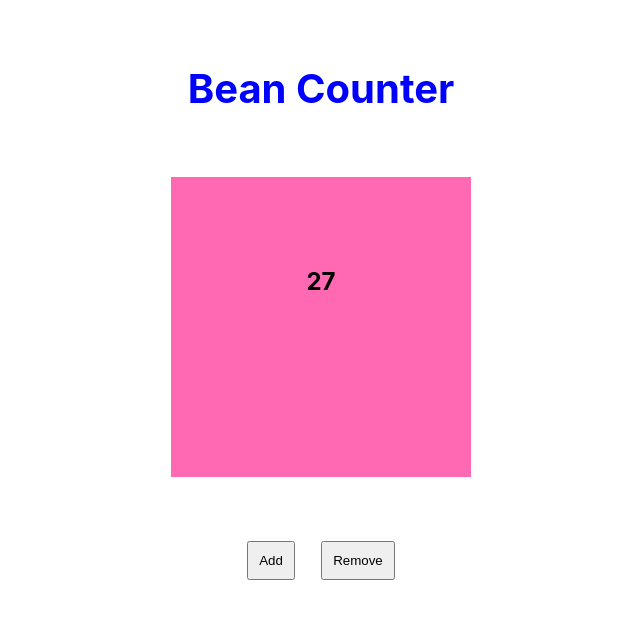
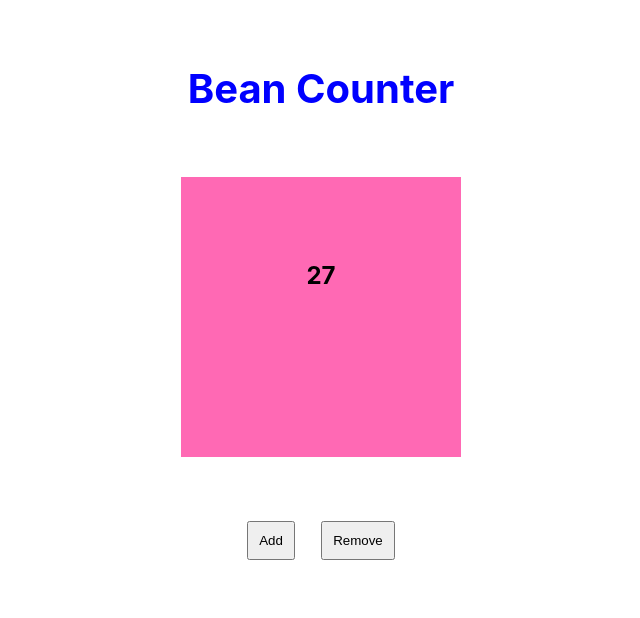
Before and after one commit to tsputzke/bean_count, a React (Create React App) app: page / in a window 1280 px wide. Shown: the top 618 px of the page, without its empty margins (319-959 px from the left). Built offline with nearby package versions, Linux system fonts and the light colour scheme; the HTML template or start-up script is replaced by a standard one.

Commit message:
Beanjar height, width to 280px

```diff
--- a/scss/main.scss
+++ b/scss/main.scss
@@ -15,8 +15,8 @@ h1:hover {
 }
 
 #bean_jar {
-  height: 300px;
-  width: 300px;
+  height: 280px;
+  width: 280px;
   background-color: hotpink;
   margin: auto;
 
--- a/src/css/main.css
+++ b/src/css/main.css
@@ -11,8 +11,8 @@ h1:hover {
 }
 
 #bean_jar {
-  height: 300px;
-  width: 300px;
+  height: 280px;
+  width: 280px;
   background-color: hotpink;
   margin: auto;
 }
```
